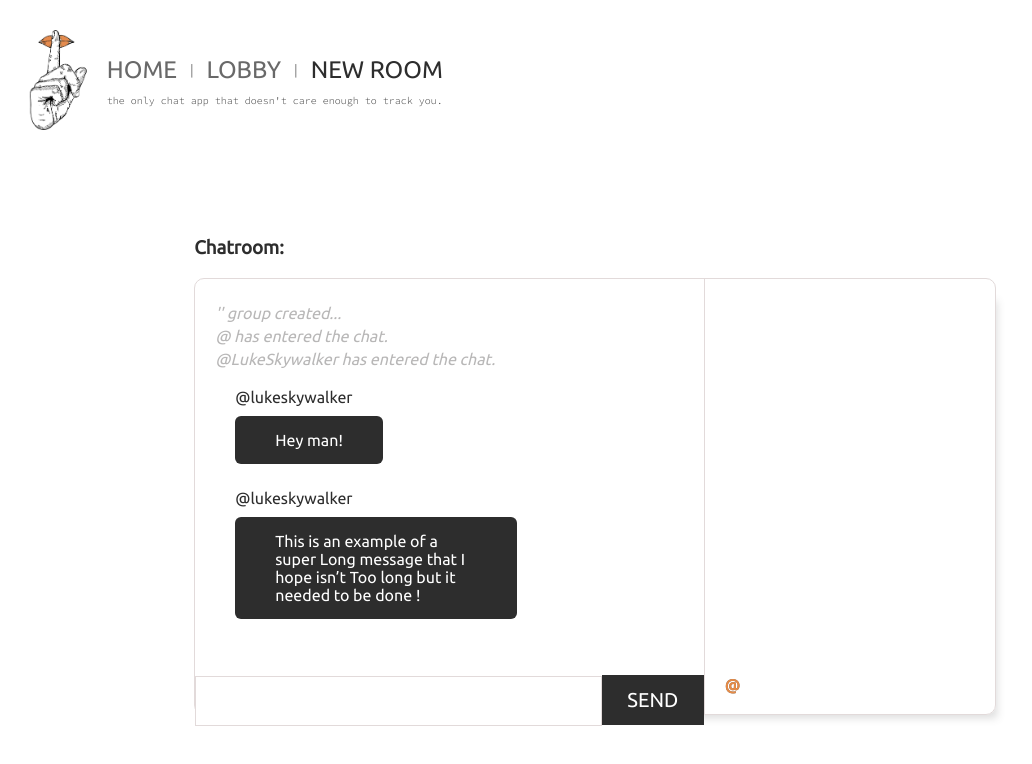
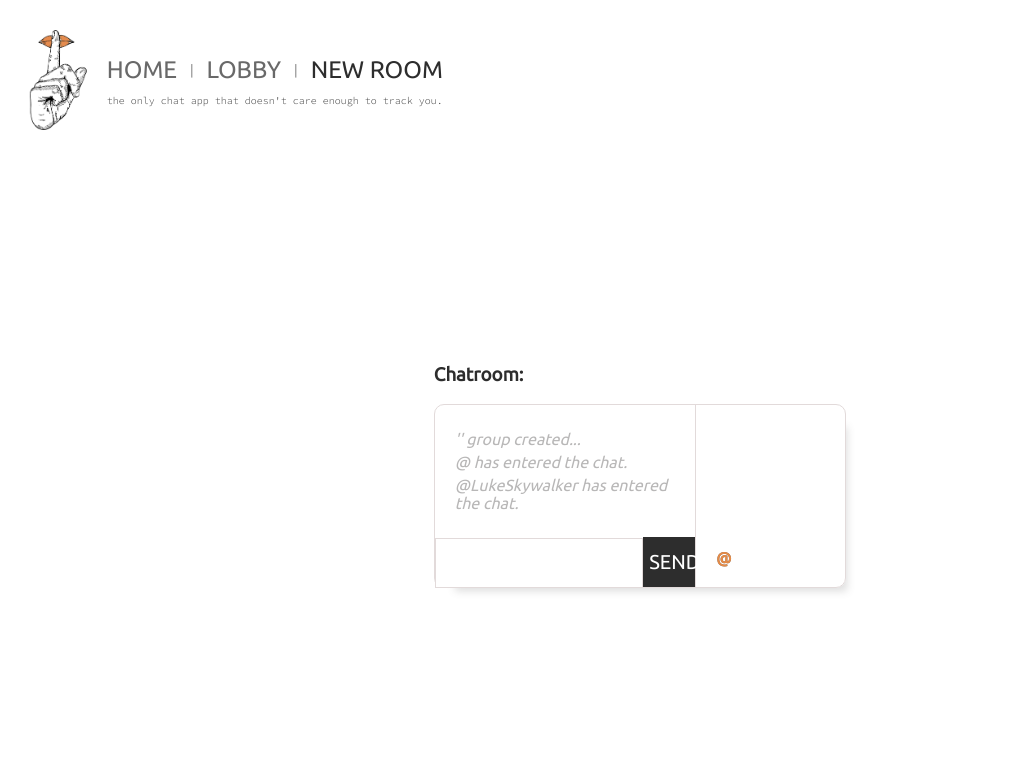
Before and after one commit to GrantDarling/Hush-Chat-App, a React (Create React App) app in the folder client/: page /room in a window 1280 px wide. Shown: the top 764 px of the page, without its empty margins (0-1032 px from the left). Built offline with nearby package versions, Linux system fonts and the light colour scheme.

Commit message:
fix room style issue + add improved rooms concept

```diff
--- a/client/src/components/layout/Room.js
+++ b/client/src/components/layout/Room.js
@@ -104,18 +104,6 @@ const Room = ({ state, socket }) => {
                             <li>@{hostUsername} has entered the chat.</li>
                             <li>@LukeSkywalker has entered the chat.</li>
                         </ul>
-                        <div className='message-guest'>
-                            <h3>@lukeskywalker</h3>
-                            <p>Hey man!</p>
-                        </div>
-                        <div className='message-guest'>
-                            <h3>@lukeskywalker</h3>
-                            <p>This is an example of a super
-                                Long message that I hope isn’t
-                                Too long but it needed to be
-                                done !
-                            </p>
-                        </div>
                     </div>
                     <form className='input-controller' onSubmit={sendMessage}>
                         <input type="text" id='message-input' name='chatMessage' value={chatMessage} onChange={onChange} />
--- a/client/src/styles/Pages/_room.scss
+++ b/client/src/styles/Pages/_room.scss
@@ -5,6 +5,7 @@
 .Room {
     display: flex;
     flex-wrap: wrap;
+    justify-content: center;
 
     &-name {
         width: 100%;
@@ -27,6 +28,9 @@
 // Input Controller
 .input-controller {
     height: 50px;
+    position: absolute;
+    bottom: 0;
+    width: 100%;
 
     input,
     button {
@@ -78,6 +82,7 @@
 }
 
 .chat {
+    position: relative;
     border-right: solid 1px $white-swiss;
     width: 70%;
 
@@ -85,7 +90,7 @@
         height: 82%;
         padding: 20px;
         overflow-y: scroll;
-        // box-shadow: inset 0 0 10px black;
+        margin-bottom: 50px;
 
         ul {
             padding: 0;
```
Also changed, not shown: 1 other file (tests, documents, lock files or other folders).
